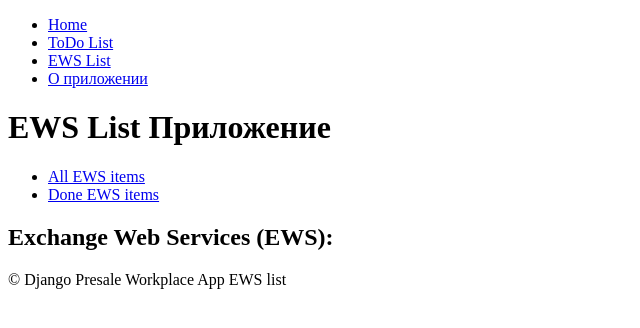
After one commit to fletch4503/django-todo-project, a Django app: page /ews/ in a window 1280 px wide. The commit adds this page. Shown: the top 328 px of the page, without its empty margins (0-640 px from the left). Run offline with Django 5.2, Linux system fonts and the light colour scheme; data that the repository does not hold is empty.

Commit message:
Add ews app with html-code

```diff
--- a/todo_manager/ews_list/models.py
+++ b/todo_manager/ews_list/models.py
@@ -32,4 +32,4 @@
     done = models.BooleanField(default=False)
 
     def __str__(self):
-        return self.email_title
+        return self.email_title, self.sender
--- /dev/null
+++ b/todo_manager/ews_list/templates/ews_list/base.html
@@ -0,0 +1,5 @@
+{% extends "base.html" %}
+
+{% block footer %}
+  EWS list
+{% endblock %}
--- /dev/null
+++ b/todo_manager/ews_list/templates/ews_list/components/ews_items_list.html
@@ -0,0 +1,15 @@
+  <ul>
+    {% for ews_item in object_list %}
+      <li>
+        <a href="{% url 'ews_list:detail' pk=ews_item.pk %}">
+          {{ ews_item.email_title }}
+           {% if ews_item.done %}
+            ✅
+          {% else %}
+            ❌
+          {% endif %} <br />
+          {{ ews_item.sender }}
+        </a>
+      </li>
+    {% endfor %}
+  </ul>
--- /dev/null
+++ b/todo_manager/ews_list/templates/ews_list/index.html
@@ -0,0 +1,16 @@
+{% extends "ews_list/base.html" %}
+
+{% block title %}
+  EWS List App
+{% endblock  %}
+
+{% block body %}
+  <h1>EWS List Приложение</h1>
+  <ul>
+    <li><a href="{% url 'ews_list:list' %}">All EWS items</a></li>
+    <li><a href="{% url 'ews_list:done' %}">Done EWS items</a></li>
+  </ul>
+
+  <h2>Exchange Web Services (EWS):</h2>
+  {% include 'ews_list/components/ews_items_list.html' %}
+{% endblock body %}
--- a/todo_manager/ews_list/urls.py
+++ b/todo_manager/ews_list/urls.py
@@ -6,10 +6,10 @@
 app_name = "ews_list"
 
 urlpatterns = [
-    # path("", views.ToDoListIndexView.as_view(), name="index"),
-    # path("<int:pk>/", views.ToDoDetailView.as_view(), name="detail"),
-    # path("list/", views.ToDoListView.as_view(), name="list"),
-    # path("done/", views.ToDoListDoneView.as_view(), name="done"),
-    # path("", views.ToDoListIndexView.as_view(), name="index"),
+    path("", views.EWSListIndexView.as_view(), name="index"),
+    path("about/", views.about, name="about"),
+    path("<int:pk>/", views.EWSDetailView.as_view(), name="detail"),
+    path("list/", views.EWSListView.as_view(), name="list"),
+    path("done/", views.EWSListDoneView.as_view(), name="done"),
     # path("",views.index_view,name="index"),
 ]
--- a/todo_manager/ews_list/views.py
+++ b/todo_manager/ews_list/views.py
@@ -11,49 +11,56 @@
 
 from .models import ewsitem
 
+
+def about(request):
+    return render(
+        request,
+        template_name="about.html",
+    )
+
+
 # Здесь определяем Functional Based View
-# def index_view(request: HttpRequest) -> HttpResponse:  # Описываем действия
-#     # def index_view(request: HttpRequest, pk) -> HttpResponse:  # Описываем действия для Functional view
-#     todo_items = ToDoItem.objects.all()[:3]  # свойство objects есть в БД сортировкой по id. Выводим 3 элемента
-#     # todo_items = ToDoItem.objects.get(pk=pk)  # действия для Functional view -> если не нашли - делаем, исключение
-#     # todo_items = ToDoItem.objects.order_by("id").all()  # свойство objects есть в БД сортировкой по id
-#     return render(
-#         request,
-#         template_name="todo_list/index.html",
-#         context={"todo_items": todo_items}  # Обращение в БД за всеми элементами
-#         # context={"todo_items": todo_items[:3]}  # Обращение в БД за всеми элементами
-#     )
-#
-#
-# class ToDoListIndexView(ListView):  # делаем свой класс на основе TemplateView. Описываем действия
-#     template_name = "todo_list/index.html"
-#     queryset = ToDoItem.objects.all()[:3]
-#     # queryset = ToDoItem.objects.order_by("-id").all()[:2]  # с сортировкой элементов
-#     # model = ToDoItem
-#
-#     # def get_context_data(self, **kwargs):
-#     #     context = super().get_context_data(**kwargs)  # Не переопределяем класс, а добавляем в него нужные данные
-#     #     context["todo_items"] = ToDoItem.objects.all()
-#     #     # context["todo_item_count"] = ToDoItem.objects.all()
-#     #     return context
-#
-#
-# class ToDoListView(ListView):  # Декларируем свойства
-#     # template_name = "todo_list/index.html"  # рендерим данные в этот шаблон
-#     model = ToDoItem
-#
-#     # context_object_name = "todo_items"  # имя из todo_list\index.html в цикле
-#     # def get_context_data(self, **kwargs):
-#     #     print(ToDoItem._meta.app_label)  # имя приложения
-#     #     print(ToDoItem._meta.model_name)  # имя модели
-#     #     return super().get_context_data(**kwargs)
-#
-#
-# class ToDoListDoneView(ListView):  # делаем свой класс на основе TemplateView. Описываем действия
-#     queryset = ToDoItem.objects.filter(done=True).all()
-#
-#
-# class ToDoDetailView(DetailView):  # делаем свой класс на основе TemplateView. Описываем действия
-#     model = ToDoItem
-#     # context_object_name =
-#
+def index_view(request: HttpRequest) -> HttpResponse:  # Описываем действия
+    # def index_view(request: HttpRequest, pk) -> HttpResponse:  # Описываем действия для Functional view
+    ews_items = ewsitem.objects.all()[:3]  # свойство objects есть в БД сортировкой по id. Выводим 3 элемента
+    # ews_items = ewsitem.objects.get(pk=pk)  # действия для Functional view -> если не нашли - делаем, исключение
+    # ews_items = ewsitem.objects.order_by("id").all()  # свойство objects есть в БД сортировкой по id
+    return render(
+        request,
+        template_name="ews_list/index.html",
+        context={"ews_items": ews_items}  # Обращение в БД за всеми элементами
+        # context={"ews_items": ews_items[:3]}  # Обращение в БД за всеми элементами
+    )
+
+
+class EWSListIndexView(ListView):  # делаем свой класс на основе TemplateView. Описываем действия
+    template_name = "ews_list/index.html"
+    queryset = ewsitem.objects.all()[:3]
+    # queryset = ToDoItem.objects.order_by("-id").all()[:2]  # с сортировкой элементов
+    # model = ToDoItem
+
+    # def get_context_data(self, **kwargs):
+    #     context = super().get_context_data(**kwargs)  # Не переопределяем класс, а добавляем в него нужные данные
+    #     context["ews_items"] = ewsitem.objects.all()
+    #     # context["ews_item_count"] = ewsitem.objects.all()
+    #     return context
+
+
+class EWSListView(ListView):  # Декларируем свойства
+    # template_name = "ews_list/index.html"  # рендерим данные в этот шаблон
+    model = ewsitem
+
+    # context_object_name = "ews_items"  # имя из ews_list\index.html в цикле
+    # def get_context_data(self, **kwargs):
+    #     print(ewsitem._meta.app_label)  # имя приложения
+    #     print(ewsitem._meta.model_name)  # имя модели
+    #     return super().get_context_data(**kwargs)
+
+
+class EWSListDoneView(ListView):  # делаем свой класс на основе TemplateView. Описываем действия
+    queryset = ewsitem.objects.filter(done=True).all()
+
+
+class EWSDetailView(DetailView):  # делаем свой класс на основе TemplateView. Описываем действия
+    model = ewsitem
+    # context_object_name =
--- a/todo_manager/templates/components/navbar.html
+++ b/todo_manager/templates/components/navbar.html
@@ -2,6 +2,7 @@
   <ul>
     <li><a href="{% url 'index' %}">Home</a> </li>
     <li><a href="{% url 'todo_list:index' %}">ToDo List</a> </li>
-    <li><a href="#">About</a> </li>
+    <li><a href="{% url 'ews_list:index' %}">EWS List</a> </li>
+    <li><a href="about">О приложении</a> </li>
   </ul>
 </nav>
--- a/todo_manager/templates/index.html
+++ b/todo_manager/templates/index.html
@@ -5,7 +5,7 @@
 {% endblock title %}
 
 {% block body %}
-<h1>Welcome to our APP!</h1>
+<h1>Добро пожаловать в наше приложение!</h1>
 <h2>Work in progress... </h2>
 <h3>It is {% now "jS F Y"%}</h3>
 {% endblock body %}
--- a/todo_manager/todo_list/models.py
+++ b/todo_manager/todo_list/models.py
@@ -3,7 +3,7 @@
 
 class ToDoItem(models.Model):
     class Meta:
-        ordering = ("id", )  # со знаком '-' - обратная сортировка
+        ordering = ("id",)  # со знаком '-' - обратная сортировка
         verbose_name = "ToDo Item"
 
     title = models.CharField(max_length=250)
--- a/todo_manager/todo_list/templates/todo_list/index.html
+++ b/todo_manager/todo_list/templates/todo_list/index.html
@@ -5,7 +5,7 @@
 {% endblock  %}
 
 {% block body %}
-  <h1>ToDo List App</h1>
+  <h1>ToDo List Приложение</h1>
   <ul>
     <li><a href="{% url 'todo_list:list' %}">All Todo items</a></li>
     <li><a href="{% url 'todo_list:done' %}">Done todo items</a></li>
--- a/todo_manager/todo_list/urls.py
+++ b/todo_manager/todo_list/urls.py
@@ -7,9 +7,9 @@
 
 urlpatterns = [
     path("", views.ToDoListIndexView.as_view(), name="index"),
-    path("<int:pk>/", views.ToDoDetailView.as_view(), name="detail"),
-    path("list/", views.ToDoListView.as_view(), name="list"),
-    path("done/", views.ToDoListDoneView.as_view(), name="done"),
-    # path("", views.ToDoListIndexView.as_view(), name="index"),
+    path("about/", views.about, name="about"),
+    path("<int:pk>/", views.ToDoDetailView.as_view(), name="detail"),  # Детальный вид по элементу из списка
+    path("list/", views.ToDoListView.as_view(), name="list"),  # Список всех дел
+    path("done/", views.ToDoListDoneView.as_view(), name="done"),  # Сделанные дела
     # path("",views.index_view,name="index"),
 ]
--- a/todo_manager/todo_manager/settings.py
+++ b/todo_manager/todo_manager/settings.py
@@ -37,7 +37,7 @@
     "django.contrib.sessions",
     "django.contrib.messages",
     "django.contrib.staticfiles",
-    "todo_list.apps.TodoListConfig",
+    "todo_list.apps.TodoListConfig",  # приложение со списком дел
     "ews_list.apps.EWSListConfig",   # приложение для работы с почтой
     "pwp_list.apps.PWPListConfig",  # приложение для работы с БД
 ]
--- a/todo_manager/todo_manager/urls.py
+++ b/todo_manager/todo_manager/urls.py
@@ -21,8 +21,9 @@
 
 urlpatterns = [
     path("", TemplateView.as_view(template_name="index.html"), name="index"),  # Class-based views
-    path("todos/", include("todo_list.urls")),  # Including another URLconf
-    # path("todos/", include("ews_list.urls")),  # Including another URLconf
+    path("about/", TemplateView.as_view(template_name="about.html"), name="About"),
+    path("todos/", include("todo_list.urls")),  # Including first URLconf
+    path("ews/", include("ews_list.urls")),  # Including EWS URLconf
     # path("todos/", include("pwp_list.urls")),  # Including another URLconf
     path("admin/", admin.site.urls),
 ]
```
Also changed, not shown: todo_manager/ews_list/templates/ews_list/ewsitem_detail.html (added, +14 -0 lines), todo_manager/ews_list/templates/ews_list/ewsitem_list.html (added, +10 -0 lines), todo_manager/templates/about.html (added, +9 -0 lines), todo_manager/todo_list/views.py (+11 -3 lines).
